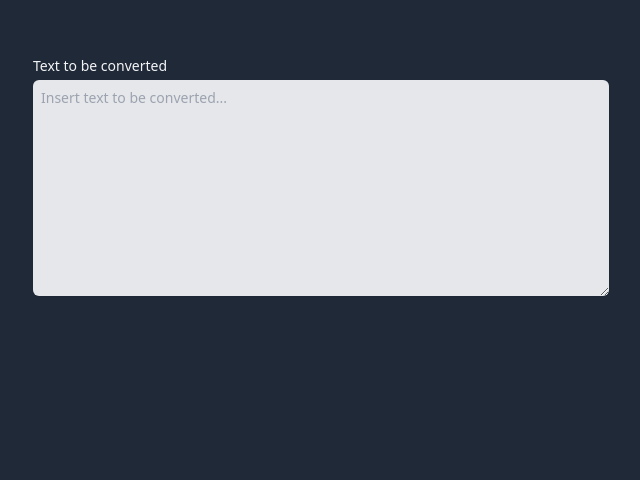
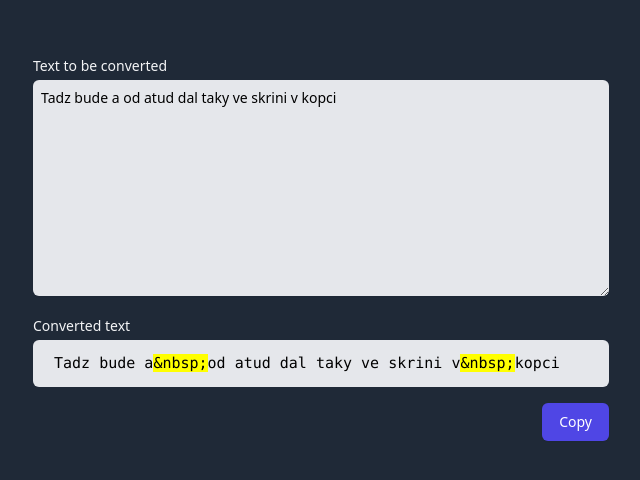
Before and after one commit to tomsq/text-convertor, a Vue app: page / in a window 1280 px wide. Shown: the part 200-680 px from the top of the page, without its empty margins (319-959 px from the left). Built offline with nearby package versions, Linux system fonts and the light colour scheme.

Commit message:
highlight fixed text

```diff
--- a/src/App.vue
+++ b/src/App.vue
@@ -2,16 +2,27 @@
 import { ref, computed } from "vue";
 import { useClipboard } from "@vueuse/core";
 
-const text = ref("");
+const text = ref("Tadz bude a od atud dal taky ve skrini v kopci");
 
-const convertSinglePreposition = (value) => {
+const convertSinglePrepositionForCopy = (value) => {
   return value.replace(
     /(\s|\&nbsp;)([aiueoksvzAIUEOKSVZ]|[0-9]\.?)\s/g,
     "$1$2&nbsp;"
   );
 };
 
+const convertSinglePreposition = (value) => {
+  return value.replace(
+    /(\s|\&nbsp;)([aiueoksvzAIUEOKSVZ]|[0-9]\.?)\s/g,
+    "$1$2<span>&amp;nbsp;</span>"
+  );
+};
+
 const convertToNonBreakingHyphensInPredefinedWords = (value) => {
+  return value.replace(/-/g, "<span>&amp;#8209;</span>");
+};
+
+const convertToNonBreakingHyphensInPredefinedWordsForCopy = (value) => {
   return value.replace(/-/g, "&#8209;");
 };
 
@@ -22,7 +33,16 @@ const convertedText = computed(() => {
   return returnVal;
 });
 
-const { copy, copied, isSupported } = useClipboard({ source: convertedText });
+const convertedTextForCopy = computed(() => {
+  let returnVal = convertSinglePrepositionForCopy(text.value);
+  returnVal = convertToNonBreakingHyphensInPredefinedWordsForCopy(returnVal);
+
+  return returnVal;
+});
+
+const { copy, copied, isSupported } = useClipboard({
+  source: convertedTextForCopy,
+});
 </script>
 
 <template>
@@ -50,7 +70,9 @@ const { copy, copied, isSupported } = useClipboard({ source: convertedText });
           >Converted text</label
         >
         <div class="bg-gray-200 p-3 rounded-md">
-          <pre class="break-words">{{ convertedText }}</pre>
+          <pre
+            class="break-words"
+          > <code class="bg-gray-200" v-html="convertedText"></code></pre>
         </div>
       </div>
 
@@ -63,8 +85,6 @@ const { copy, copied, isSupported } = useClipboard({ source: convertedText });
           {{ copied ? "Copied 🎉" : "Copy" }}
         </button>
       </div>
-
-      <div>{{}}</div>
     </section>
   </main>
 </template>
@@ -78,4 +98,8 @@ pre {
   white-space: -o-pre-wrap;
   word-wrap: break-word;
 }
+
+code > span {
+  background: yellow;
+}
 </style>
```
